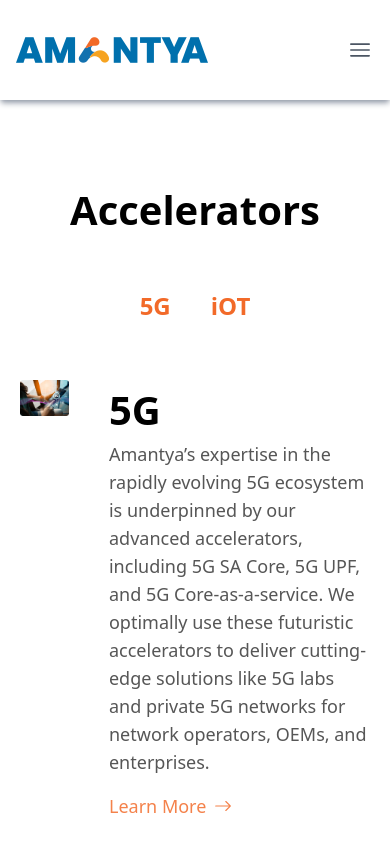
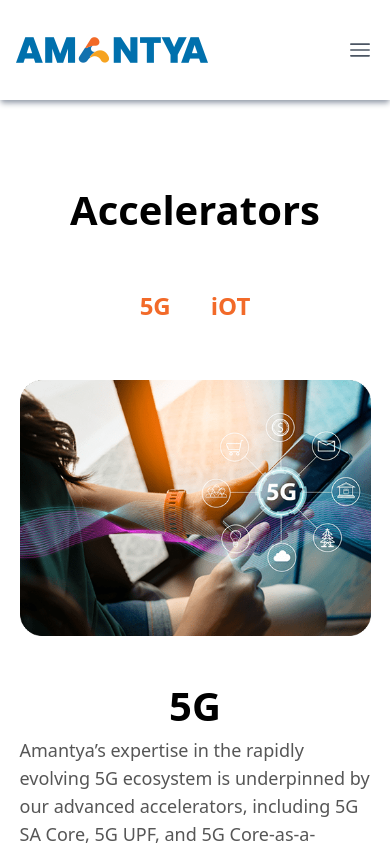
Before and after one commit to sajid1545/amantya_clone, a React (Vite) app: page / in a window 390 px wide. Shown: the top 845 px of the page. Built offline with nearby package versions, Linux system fonts and the light colour scheme.

Commit message:
accelerator section made responsive

```diff
--- a/src/pages/Home/AcceleratorSection/AcceleratorSection.jsx
+++ b/src/pages/Home/AcceleratorSection/AcceleratorSection.jsx
@@ -17,14 +17,14 @@
 					<Tab className="hover:underline underline-offset-4">iOT</Tab>
 				</TabList>
 
-				<TabPanel className="w-[90%] mx-auto flex gap-10 mt-14">
+				<TabPanel className="w-[90%] mx-auto flex gap-10 mt-14 flex-col sm:flex-row">
 					<div className="lg:w-2/4">
 						<img src={fiveG} alt="" className="w-full" />
 					</div>
 
-					<div className="lg:w-2/4 flex items-center gap-10">
+					<div className="lg:w-2/4 flex items-center gap-10 ">
 						<div className="">
-							<h1 className="font-bold  text-[40px]">5G</h1>
+							<h1 className="font-bold  text-[40px] text-center sm:text-left">5G</h1>
 							<p className="mb-4 text-lg text-[#565656]">
 								Amantya’s expertise in the rapidly evolving 5G ecosystem is underpinned by our
 								advanced accelerators, including 5G SA Core, 5G UPF, and 5G Core-as-a-service. We
@@ -51,14 +51,14 @@
 						</div> */}
 					</div>
 				</TabPanel>
-				<TabPanel className="w-[90%] mx-auto flex gap-10">
+				<TabPanel className="w-[90%] mx-auto flex gap-10 flex-col sm:flex-row">
 					<div className="lg:w-2/4">
 						<img src={phone} alt="" className="w-full" />
 					</div>
 
 					<div className="lg:w-2/4 flex items-center gap-10">
 						<div className="">
-							<h1 className="font-bold  text-[40px]">IoT</h1>
+							<h1 className="font-bold  text-[40px] text-center sm:text-left">IoT</h1>
 							<p className="mb-4 text-lg text-[#565656]">
                             We provide reliable, scalable, and secure end-to-end IoT-powered solutions and services, which can be tailored to integrate with each enterprise’s unique architecture and business needs. Moreover, our deep expertise in transformative technologies like 5G, AI ML, MEC, Robotics, and Cloud complement our IoT portfolio to unlock its true potential and create relevant and customized solutions for our clients.
 							</p>
--- a/src/pages/Home/Home/Home.jsx
+++ b/src/pages/Home/Home/Home.jsx
@@ -1,5 +1,11 @@
 import React from 'react';
 import AcceleratorSection from '../AcceleratorSection/AcceleratorSection';
+import Certifications from '../Certifications/Certifications';
+import HomeBanner from '../HomeBanner/HomeBanner';
+import LifeAt from '../LifeAt/LifeAt';
+import Subscribe from '../Subscribe/Subscribe';
+import ThirdBanner from '../ThirdBanner/ThirdBanner';
+import TopSlider from '../TopSlider/TopSlider';
 
 const Home = () => {
 	return (
```
